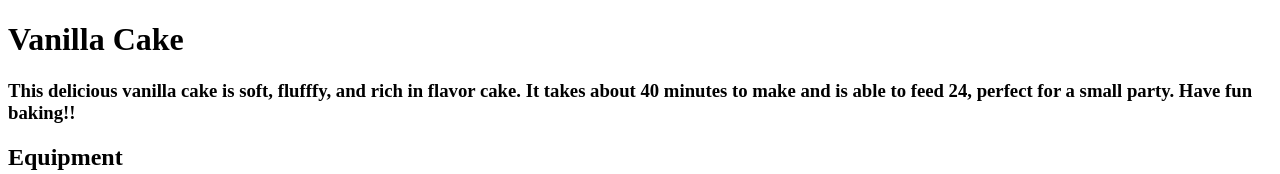
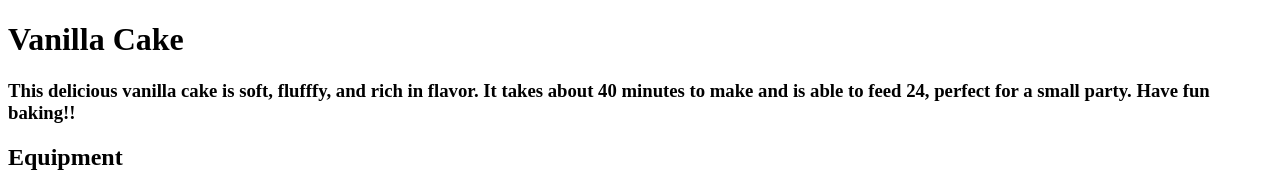
Before and after one commit to ziyezz/ziyezz.github.io, a plain HTML site: page vanilla-cake.html in a window 1280 px wide. Shown: the top 174 px of the page. Drawn offline with Linux system fonts and the light colour scheme.

Commit message:
Update vanilla-cake.html

```diff
--- a/vanilla-cake.html
+++ b/vanilla-cake.html
@@ -4,7 +4,7 @@
   <h1>Vanilla Cake</h1>
 </head>
 <body>
-  <h3>This delicious vanilla cake is soft, flufffy, and rich in flavor cake. It takes about 40 minutes to make and is able to feed 24, perfect for a small party. Have fun baking!!</h3>
+  <h3>This delicious vanilla cake is soft, flufffy, and rich in flavor. It takes about 40 minutes to make and is able to feed 24, perfect for a small party. Have fun baking!!</h3>
 
   <h2>Equipment</h2>
   <ul>
```
